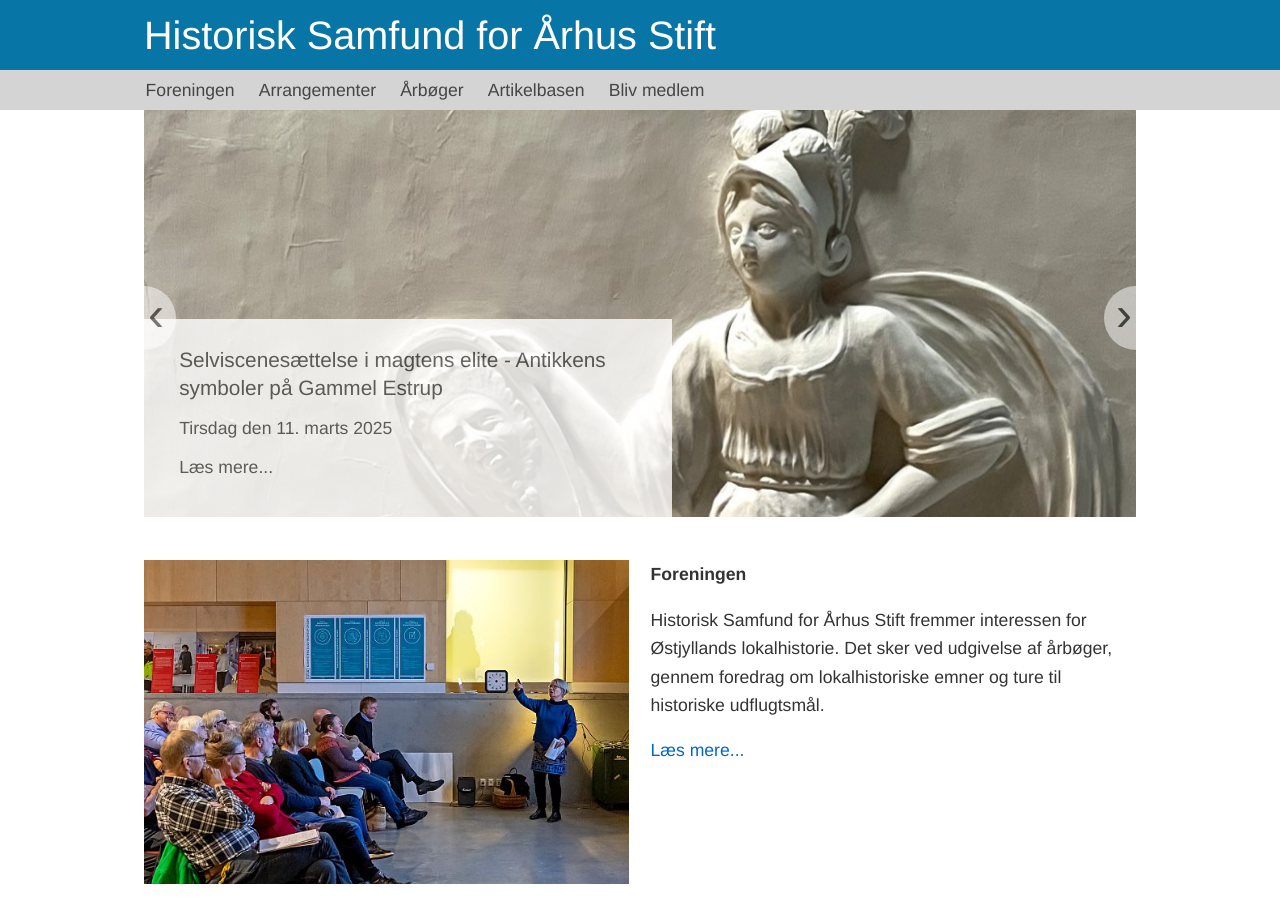
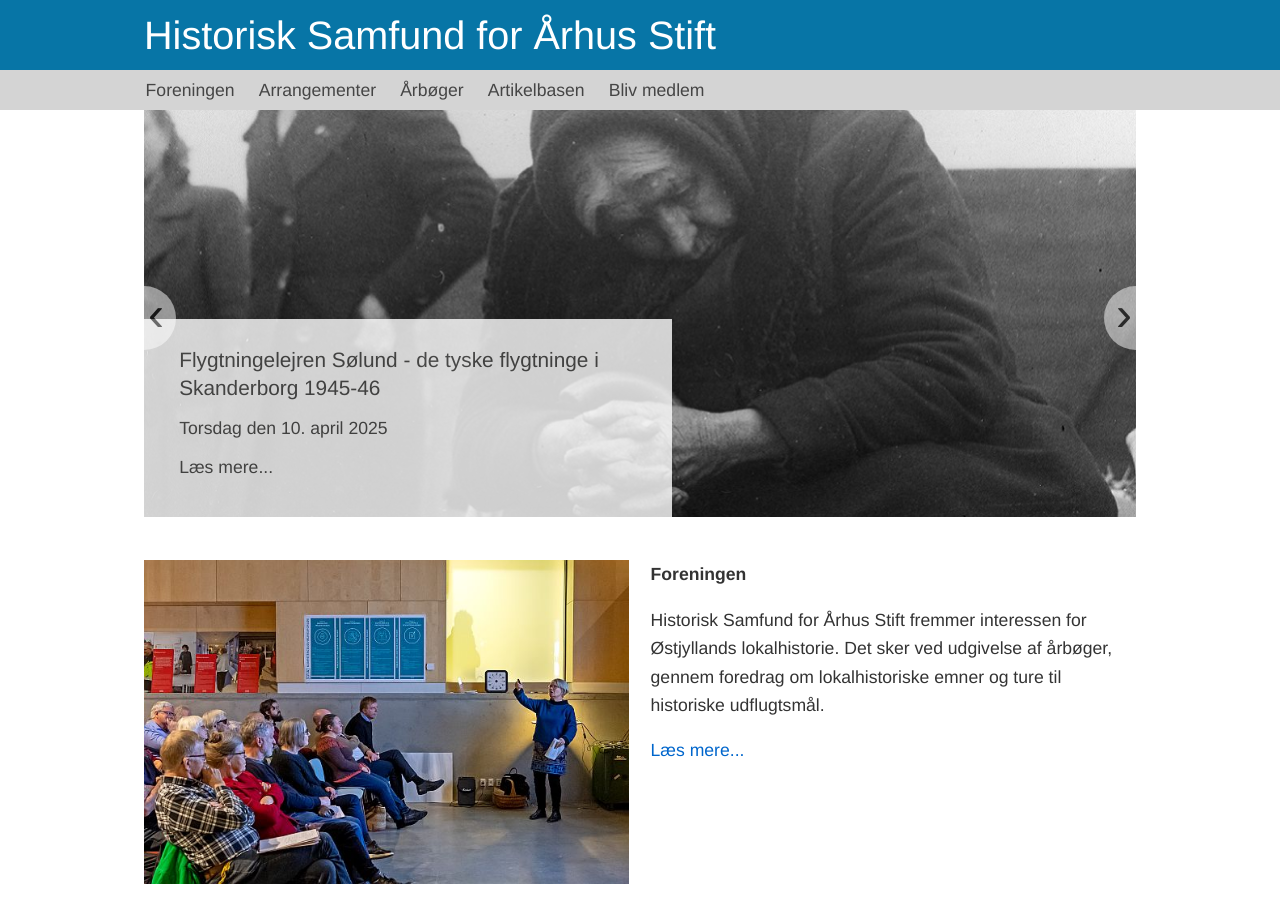
Before and after one commit to guldhorn/historisk-samfund, a Jekyll site: the page built from index.md, in a window 1280 px wide and 900 px high. Built offline with Jekyll 4.4.1, drawn with Linux system fonts in a browser that asks for light colours.

Commit message:
Update slides.yaml

```diff
--- a/_data/slides.yaml
+++ b/_data/slides.yaml
@@ -7,12 +7,6 @@
 # image_alt: the text to show when hovering the mouse over the image
 # title: the heading in the text-field which overlays the image
 # text: the text of the text-field
-
-- page_url: /arrangementer/2025-02-11-brugen-af-antikkens-symboler
-  image_url: /assets/Brugen-af-antikkens-symboler-slider.jpg
-  image_alt: Brugen af Antikkens symboler til selviscenesættelse i magtens elite
-  title: Selviscenesættelse i magtens elite - Antikkens symboler på Gammel Estrup
-  text: Tirsdag den 11. marts 2025
 
 - page_url: /arrangementer/2025-04-10-flygtningelejren-soelund
   image_url: /assets/Flygtningelejren sølund_slider.jpg
```
